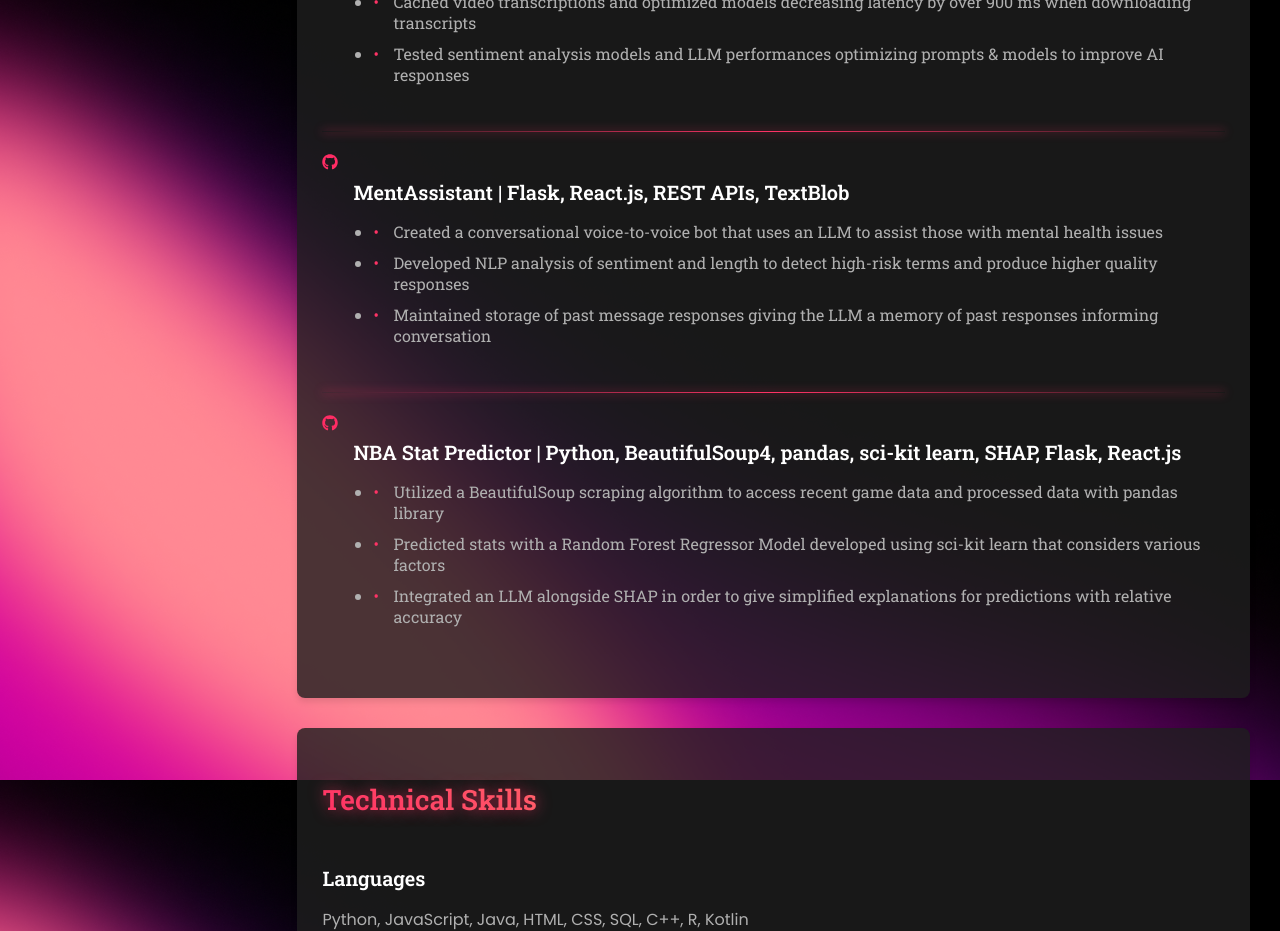
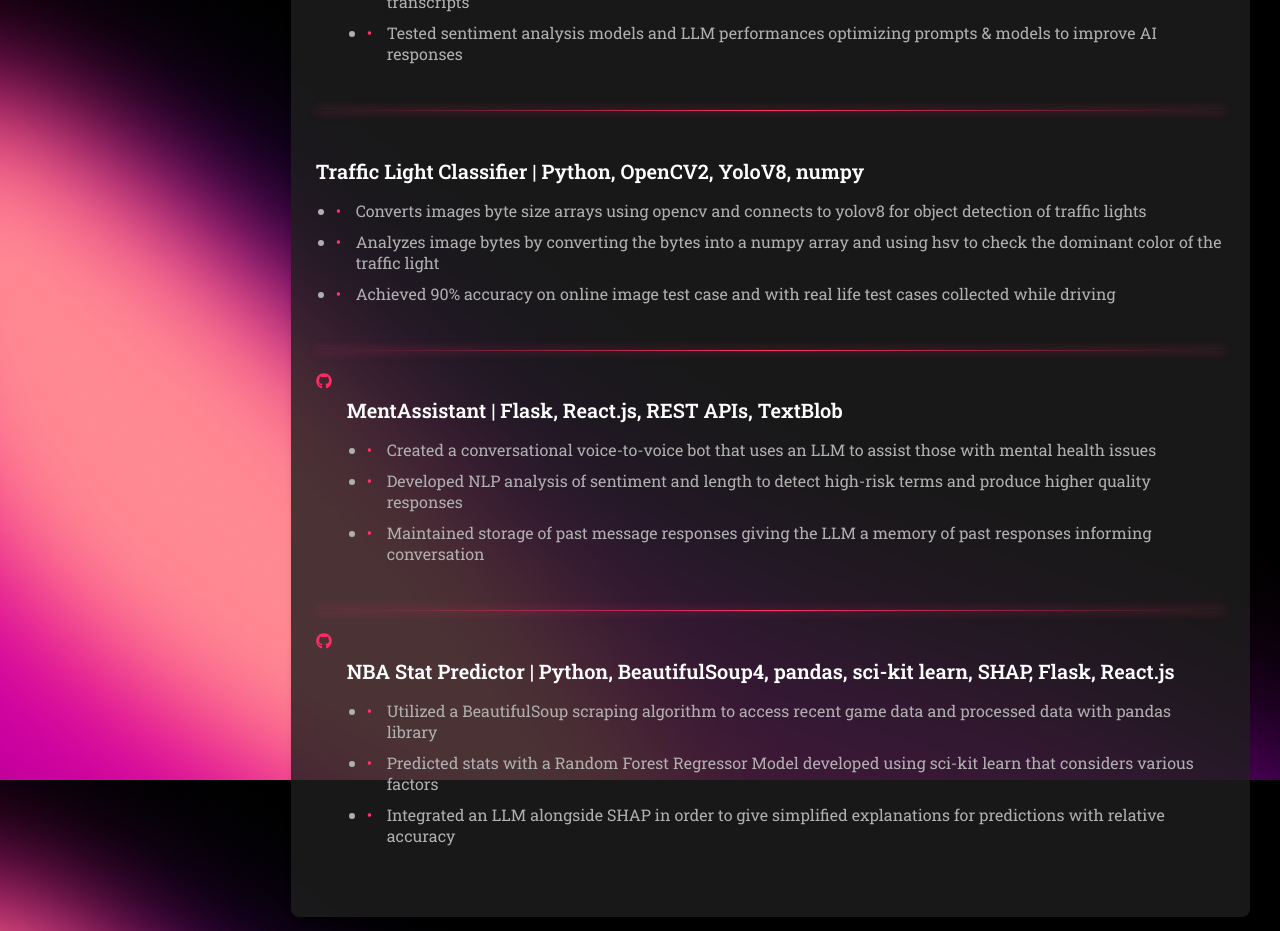
Before and after one commit to jadenkuriakose/portfolio, a React (Create React App) app in the folder app/: page / in a window 1280 px wide. Shown: the part 1620-2551 px from the top of the page. Built offline with nearby package versions, Linux system fonts and the light colour scheme.

Commit message:
Added new project content, likely will update soon

```diff
--- a/app/src/App.js
+++ b/app/src/App.js
@@ -116,6 +116,20 @@ const App = () => {
           <div className="glowing-line"></div>
 
           <div className="project-container">
+            <div className="project-content">
+              <h4>Traffic Light Classifier | Python, OpenCV2, YoloV8, numpy</h4>
+              <ul className="highlight-list">
+                <li>Converts images byte size arrays using opencv and connects to yolov8 for object detection of traffic lights</li>
+                <li>Analyzes image bytes by converting the bytes into a numpy array and using hsv to check the dominant color of the traffic light</li>
+                <li>Achieved 90% accuracy on online image test case and with real life test cases collected while driving</li>
+              </ul>
+            </div>
+          </div>
+
+
+          <div className="glowing-line"></div>
+
+          <div className="project-container">
           <a href="https://github.com/jadenkuriakose/MentAssistant" aria-label="GitHub Profile">
             <FaGithub />
           </a>
```
